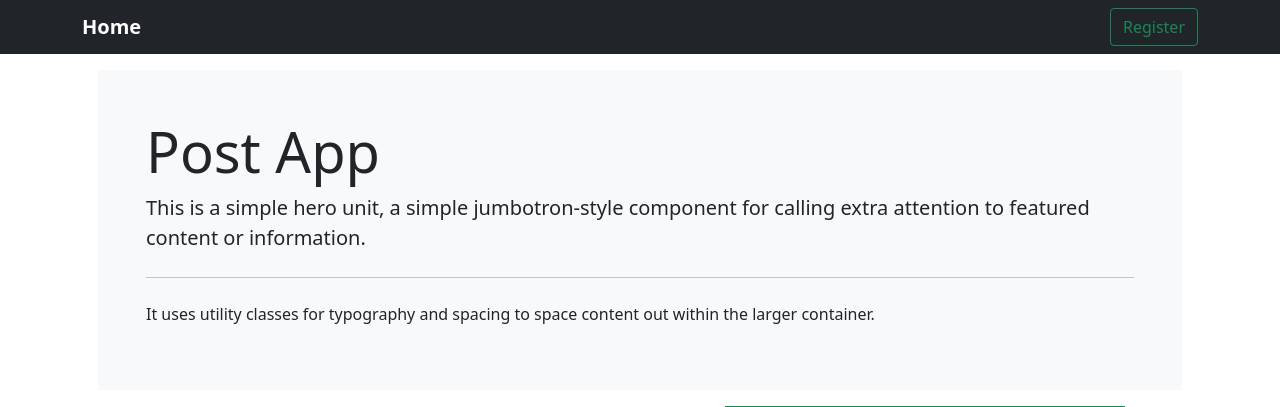
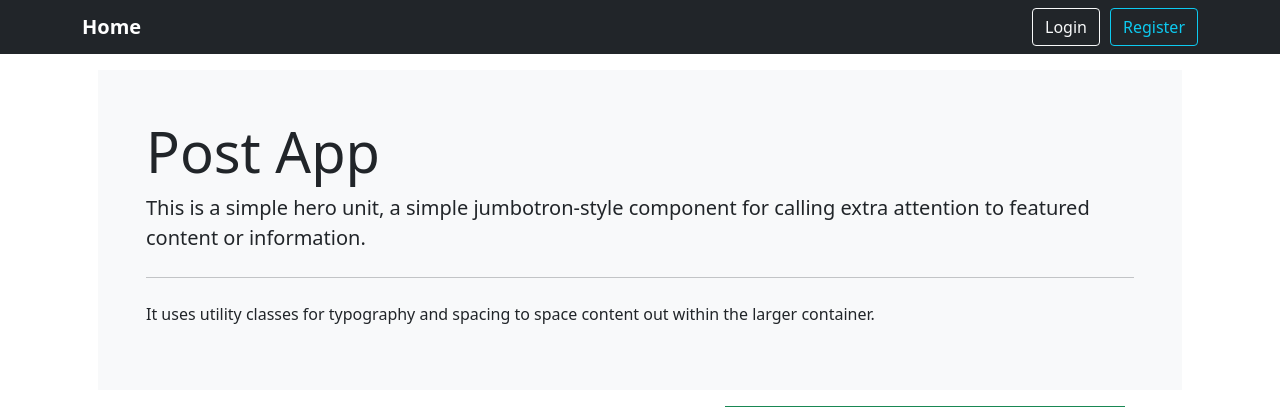
Before and after one commit to inyourtime/flask-post-app, a Flask app: page / in a window 1280 px wide. Shown: the top 407 px of the page. Run offline with Flask 2, Linux system fonts and the light colour scheme.

Commit message:
add login and logout

```diff
--- a/app/__init__.py
+++ b/app/__init__.py
@@ -2,6 +2,7 @@ import os
 from dotenv import load_dotenv
 from flask import Flask
 from flask_sqlalchemy import SQLAlchemy
+from flask_login import LoginManager
 
 db = SQLAlchemy()
 
@@ -16,6 +17,16 @@ def create_app():
 
     db.init_app(app)
 
+    from .models import User
+
+    login_manager = LoginManager()
+    login_manager.login_view = 'auth.login'
+    login_manager.init_app(app)
+
+    @login_manager.user_loader
+    def load_user(user_id):
+        return User.query.get(int(user_id))
+
     from .views import views
     from .auth import auth
 
--- a/app/templates/base.html
+++ b/app/templates/base.html
@@ -15,11 +15,28 @@
 		<div class="container">
 			<strong><a href="{{ url_for('views.home') }}" class="navbar-brand">Home</a></strong>
 
-			<ul class="navbar-nav ml-auto">
-				<li class="nav-item" style="margin-left: 10px;">
-					<a href="{{ url_for('auth.register') }}" class="btn btn-outline-success">Register</a>
-				</li>
-			</ul>
+			{% if user.is_authenticated %}
+				<ul class="navbar-nav ml-auto">
+					<li class="nav-item">
+						<div class="container-fluid mt-1">
+							<strong><span class="navbar-text">@{{user.username}}</span></strong>
+						</div>
+					</li>
+					<li class="nav-item" style="margin-left: 10px;">
+						<a href="{{ url_for('auth.logout') }}" class="btn btn-outline-warning">Logout</a>
+					</li>
+				</ul>
+			{% else %}
+				<ul class="navbar-nav ml-auto">
+					<li class="nav-item">
+						<a href="{{ url_for('views.home') }}" class="btn btn-outline-light">Login</a>
+					</li>
+					<li class="nav-item" style="margin-left: 10px;">
+						<a href="{{ url_for('auth.register') }}" class="btn btn-outline-info">Register</a>
+					</li>
+				</ul>
+			{% endif %}
+
 
 		</div>
 	</nav>
--- a/app/templates/home.html
+++ b/app/templates/home.html
@@ -19,6 +19,9 @@ Home
 			content out within the larger container.
 		</p>
 	</div>
+	{% if user.is_authenticated %}
+		<h1>Login successfully</h1>
+	{% else %}
 	<div class="row">
 		<div class="col-sm-6" style="margin: auto;">
 			<div class="card">
@@ -40,6 +43,22 @@ Home
 						<h2>Sign In</h2>
 						<hr>
 					</div>
+					{% with messages = get_flashed_messages(with_categories=true) %}
+						{% if messages %}
+							{% for category, message in messages %}
+								{% if category == 'invalid_login' %}
+									<div class="alert alert-danger" role="alert">
+										{{ message }}
+									</div>
+								{% endif %}
+								{% if category == 'logout' %}
+									<div class="alert alert-success" role="alert">
+										{{ message }}
+									</div>
+								{% endif %}
+							{% endfor %}
+						{% endif %}
+					{% endwith %}
 					<div class="form-group w-100">
 						<div class="mb-3">
 							{{ form.username(class="form-control") }}
@@ -54,5 +73,6 @@ Home
 			</form>
 		</div>
 	</div>
+	{% endif %}
 </div>
 {% endblock content %}
--- a/app/views.py
+++ b/app/views.py
@@ -1,4 +1,5 @@
 from flask import Blueprint, render_template
+from flask_login import current_user
 from .forms import LoginForm
 
 views = Blueprint('views', __name__, static_folder='static', template_folder='templates')
@@ -7,9 +8,4 @@ views = Blueprint('views', __name__, static_folder='static', template_folder='te
 @views.route('/')
 def home():
     form = LoginForm()
-    return render_template('home.html', form=form)
-
-
-@views.route('/dashboard')
-def dashboard():
-    return '<h1>Dashboard</h1>'
+    return render_template('home.html', form=form, user=current_user)
```
Also changed, not shown: app/auth.py (+13 -4 lines).
